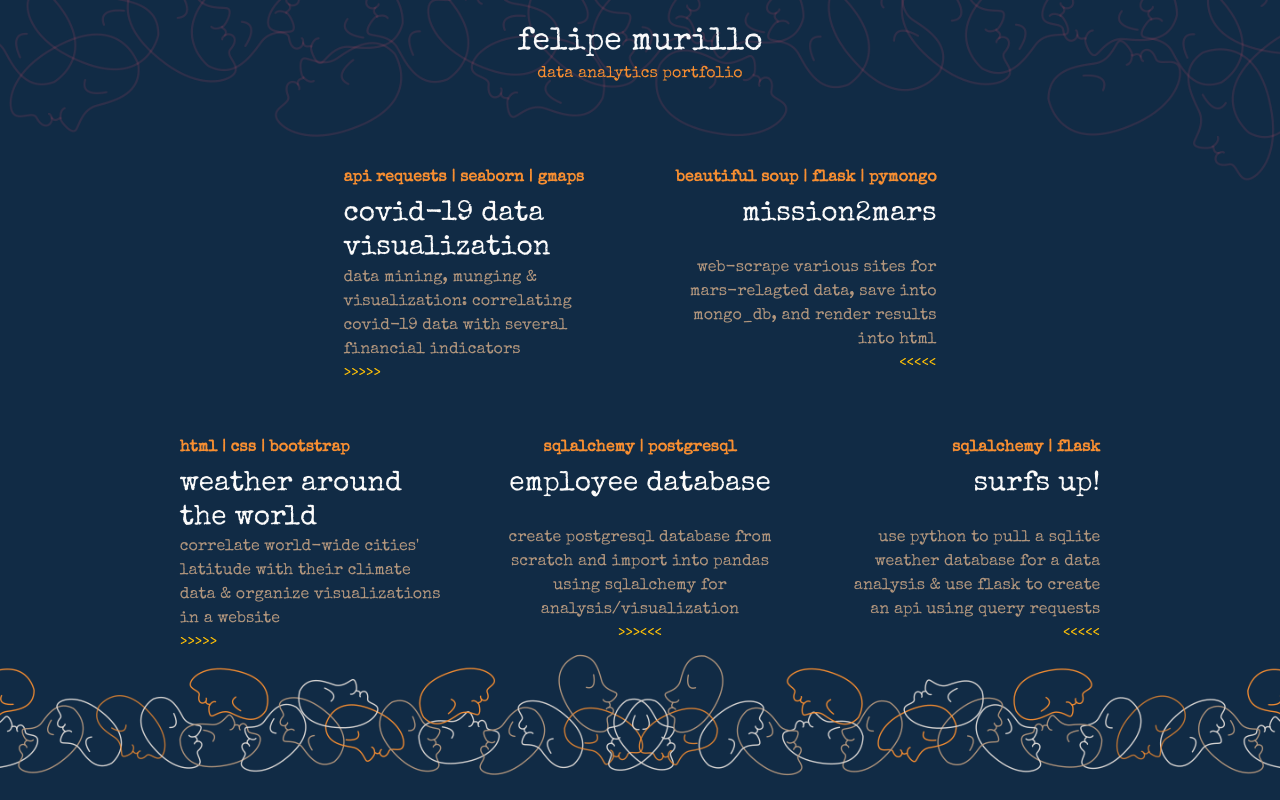
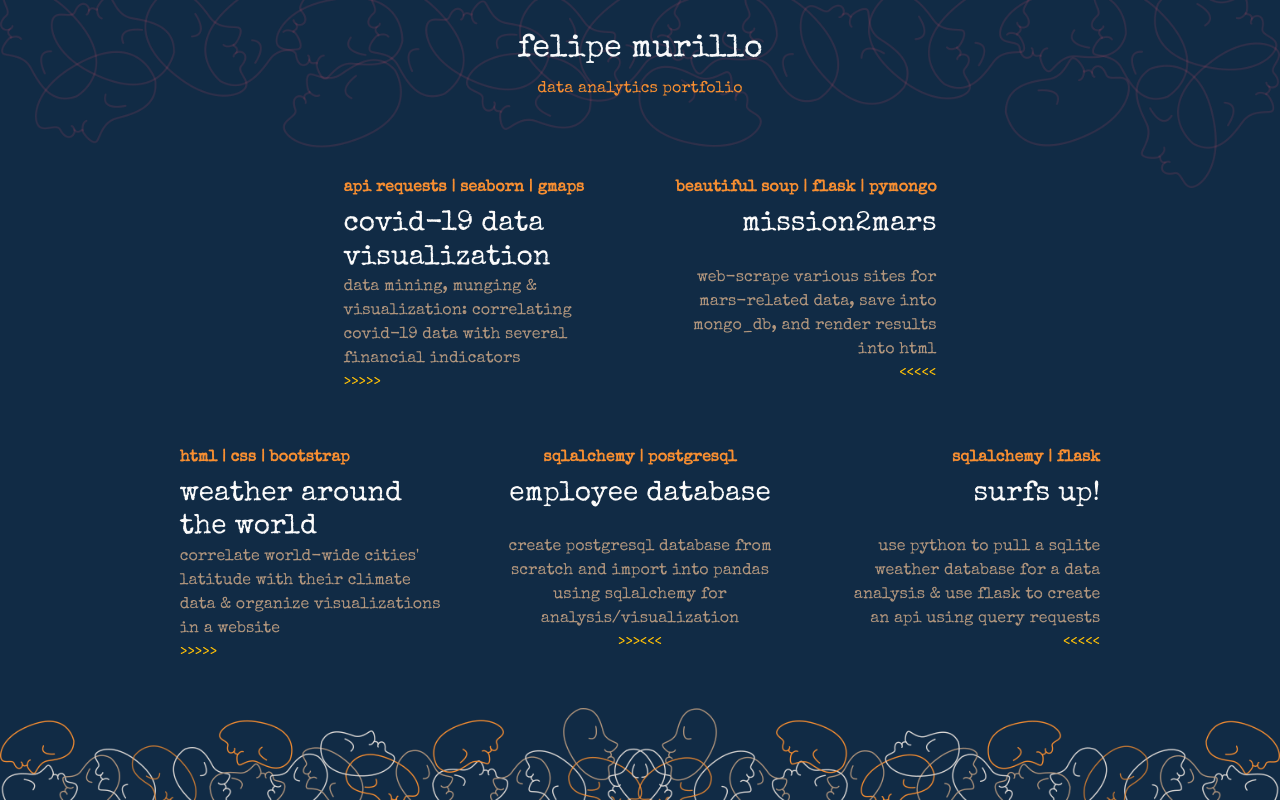
Before and after one commit to felipeomurillo/felipeomurillo.github.io, a plain HTML site: page index.html in a window 1280 px wide. Drawn offline with nearby package versions, Linux system fonts and the light colour scheme.

Commit message:
made updates 6/23/20

```diff
--- a/index.html
+++ b/index.html
@@ -17,18 +17,22 @@
 <link rel="stylesheet" href="style.css">
 
 </head>
+
+
 <body>
-    <header class="blog-header pt-4">
-        <div class="row flex-nowrap justify-content-between align-items-center">
-          <div class="col-12 text-center">
-            <h1 class="blog-header-logo text-light" style="font-size: xx-large;">felipe murillo</h1>
-            <p style="color: #F78E31">data analytics portfolio</p>
-          </div>
-        </div>
-      </header>
+  <section class="row flex-nowrap justify-content-between align-items-center">
+    <div class="col-12 text-center">
+      <img id= "banner" src="images/top_banner.png" alt="top banner">
+      <div id="banner-text" class="container">
+        <h1 class="blog-header-logo text-light" style="font-size: xx-large;">felipe murillo</h1>
+        <p style="color: #F78E31">data analytics portfolio</p>
+      </div>
+    </div>
+  </section>
 
-      <div class="row mt-5 justify-content-md-center">
-        <div class="col-md-3">
+  <div class="container-body">
+      <div class="row justify-content-md-center">
+        <div class="col-lg-3 col-md-8 col-sm-12">
           <div class="row no-gutters rounded overflow-hidden flex-md-row mb-1 h-md-250 position-relative">
             <div class="col p-3 d-flex flex-column position-static">
               <strong class="d-inline-block mb-2" style="color: #F78E31">api requests | seaborn | gmaps</strong>
@@ -38,21 +42,21 @@
             </div>
           </div>
         </div>
-        <div class="col-md-3">
+        <div class="col-lg-3 col-md-8 col-sm-12">
           <div class="row no-gutters rounded overflow-hidden flex-md-row mb-4 h-md-250 position-relative">
             <div class="col p-3 d-flex flex-column position-static text-right">
               <strong class="d-inline-block mb-2" style="color:#F78E31">beautiful soup | flask | pymongo</strong>
               <h3 class="mb-0">mission2mars</h3>
               <br>
-              <p class="mb-auto" style="color:#B2967D">web-scrape various sites for mars-relagted data, save into mongo_db, and render results into html</p>
+              <p class="mb-auto" style="color:#B2967D">web-scrape various sites for mars-related data, save into mongo_db, and render results into html</p>
               <a href="https://github.com/felipeomurillo/web-scraping-challenge" class="text-warning stretched-link"><<<<<</a>
             </div>
           </div>
         </div>
       </div>
 
-      <div class="row my-1 justify-content-md-center">
-        <div class="col-md-3">
+      <div class="row my-1 mb-5 justify-content-md-center">
+        <div class="col-lg-3 col-md-8 col-sm-12">
           <div class="row no-gutters rounded overflow-hidden flex-md-row mb-4 h-md-250 position-relative">
             <div class="col p-3 d-flex flex-column position-static">
               <strong class="d-inline-block mb-2" style="color: #F78E31">html | css | bootstrap</strong>
@@ -62,7 +66,7 @@
             </div>
           </div>
         </div>
-        <div class="col-md-3">
+        <div class="col-lg-3 col-md-8 col-sm-12">
           <div class="row no-gutters rounded overflow-hidden flex-md-row mb-4 h-md-250 position-relative">
             <div class="col p-3 d-flex flex-column position-static text-center">
               <strong class="d-inline-block mb-2" style="color:#F78E31">sqlalchemy | postgresql </strong>
@@ -73,7 +77,7 @@
             </div>
           </div>
         </div>
-        <div class="col-md-3">
+        <div class="col-lg-3 col-md-8 col-sm-12">
           <div class="row no-gutters rounded overflow-hidden flex-md-row mb-4 h-md-250 position-relative">
             <div class="col p-3 d-flex flex-column position-static text-right">
               <strong class="d-inline-block mb-2" style="color:#F78E31">sqlalchemy | flask </strong>
@@ -85,6 +89,15 @@
           </div>
         </div>
       </div>
+    </div>
+
+    <div class="footer-container">
+    <div class="row">
+      <div class="col">
+        <img id="footer" src="images/bottom_banner.png" alt="bottom banner">
+      </div>
+    </div>
+    </div>
 
 </body>
 </html>
--- a/style.css
+++ b/style.css
@@ -1,23 +1,37 @@
 html {
-    background: url(images/background_faces_e.png) no-repeat center center fixed;
-    -webkit-background-size: cover;
-    -moz-background-size: cover;
-    -o-background-size: cover;
-    background-size: cover;
     background-color: #112b45;
-    overflow: hidden;
-  }
+    }
 
 body {
-    background: transparent;
-    font-family: 'Special Elite', cursive;
-    color: #fafafa;
+        background: transparent;
+        font-family: 'Special Elite', cursive;
+        color: #fafafa;
 }
 
-.navbar-inner {
-    background:transparent;
+#banner {
+    transform: translate(0,-20px);
+    width: 100vw;
 }
 
-.blog-header-logo {
-    margin-bottom: 0pt;
+#banner-text {
+    text-align: center;
+    position: absolute;
+    top: 12vh;
+    left: 50%;
+    transform: translate(-50%, -75%);
+    width: 100vw;
 }
+
+div.container-body {
+    position: absolute;
+    top: 20vh;
+}
+
+img#footer {
+    object-fit: cover;
+    width: 100vw;
+    position: fixed;
+    transform: translate(0,20px);
+    left: 0px;
+    bottom: 0px;
+}
```
Also changed, not shown: images/bottom_banner.png (added), images/top_banner.png (added).
